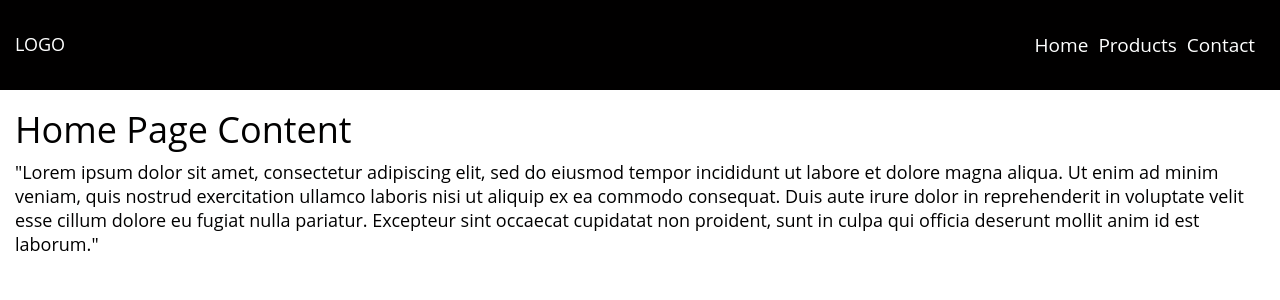
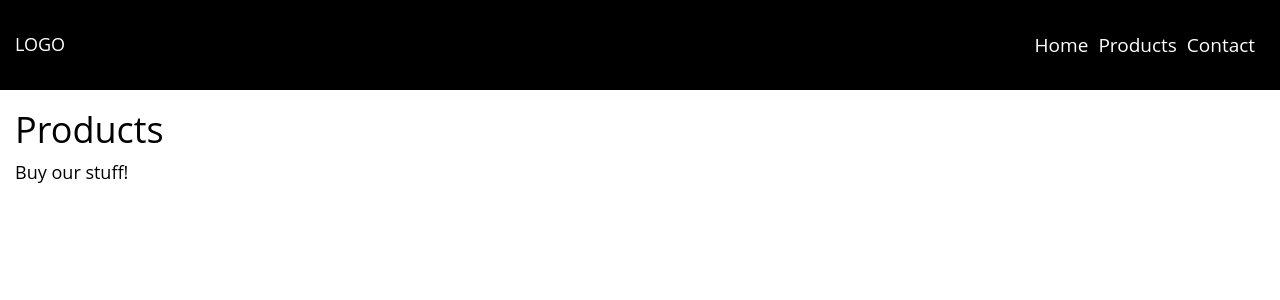
Before and after one commit to alexjivov/First-React-Website, a React (Create React App) app in the folder first-react-website/: page /Products in a window 1280 px wide. Shown: the top 300 px of the page. Built offline with nearby package versions, Linux system fonts and the light colour scheme.

Commit message:
added first routes to App.js - need to implement on pages

```diff
--- a/first-react-website/package.json
+++ b/first-react-website/package.json
@@ -12,6 +12,7 @@
     "npm": "^6.4.0",
     "react": "^16.4.2",
     "react-dom": "^16.4.2",
+    "react-router-dom": "^4.3.1",
     "react-scripts": "1.1.5",
     "sass": "^1.13.0",
     "yarn": "^1.9.4"
--- a/first-react-website/src/App.js
+++ b/first-react-website/src/App.js
@@ -1,5 +1,12 @@
 import React, { Component } from 'react';
 
+// REACT ROUTER - Allows navigation of different webpages - npm react-router-dom
+import {
+  BrowserRouter as Router,
+  Route,
+  Link
+
+} from 'react-router-dom';
 
 // import minified CSS
 import './Assets/css/default.min.css';
@@ -14,20 +21,29 @@ import Header from './Components/headerComponent/header';
 // import footer component
 // import Footer from './Components/footerComponent/footer';
 
-// import homepage component
+// import pages components
 import Homepage from './Components/pages/homepage';
+import Products from'./Components/pages/products';
+
 
 
 
 class App extends Component {
   render() {
     return (
+      //implement router for pages to render on different page screens
+      //putting just the page components in here will make them all render at once
+      <Router>
       <div className="App">
-       <Header />
-          <Homepage />
+        <Header />
+
+        <Route exact path='/' component={Homepage} />
+        <Route exact path='/Products' component={Products} />
+
+
 
        </div>
-
+      </Router>
     );
   }
 }
--- /dev/null
+++ b/first-react-website/src/Components/pages/products.js
@@ -0,0 +1,23 @@
+import React, { Component } from 'react';
+// Removed CSS because it is already included in App.js
+
+// components
+// have to rename component in here and at export - must start with a capital
+class Products extends Component {
+  render() {
+    return (
+        // using bootstrap default container name
+        <div className="container-fluid">
+            <h1>
+                Products
+            </h1>
+
+            <p>
+            Buy our stuff!
+            </p>
+        </div>
+    );
+  }
+}
+
+export default Products;
```
Also changed, not shown: 1 other file (tests, documents, lock files or other folders).
